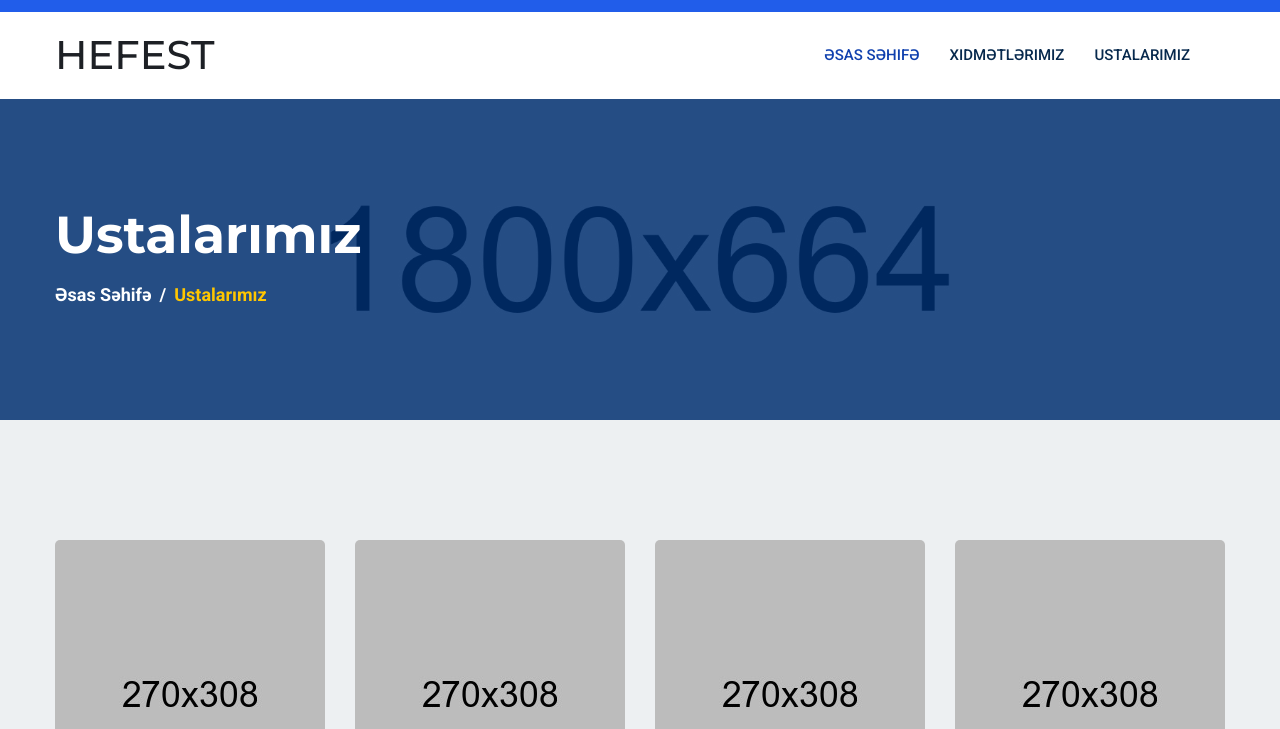
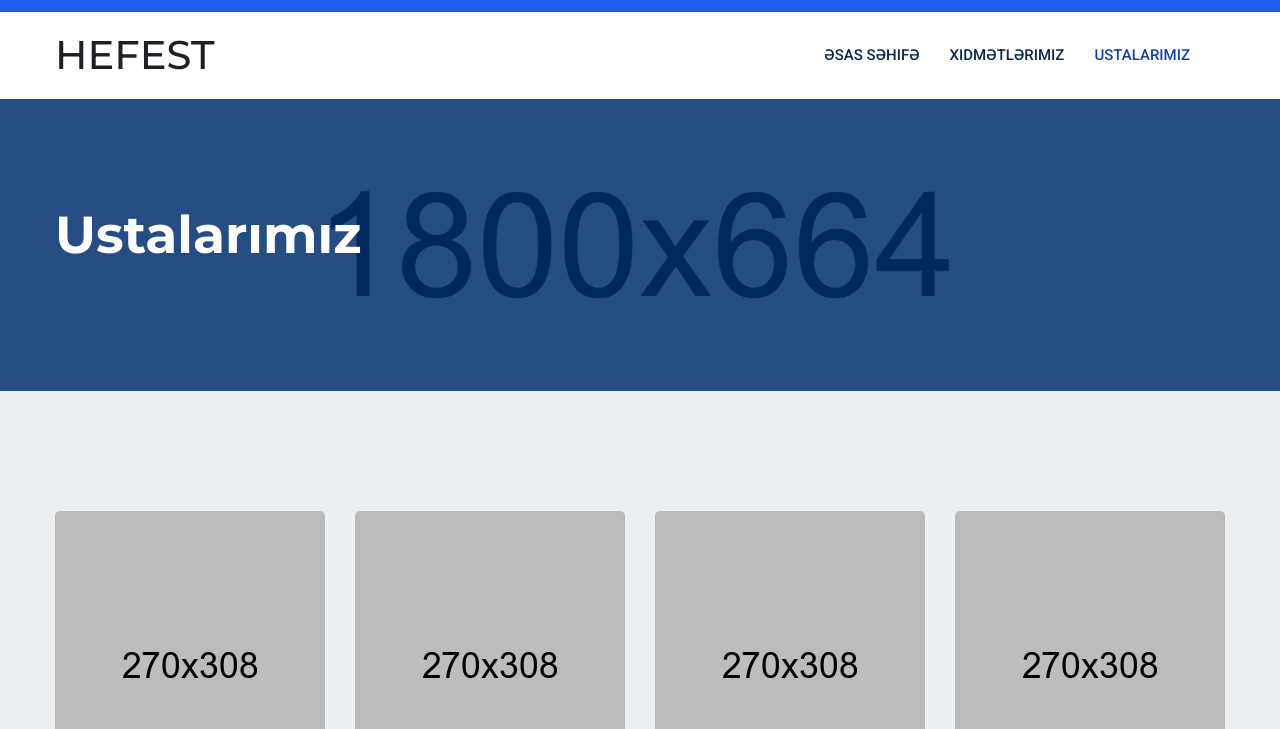
Before and after one commit to safaraliyevelmir/HEFEST.io, a plain HTML site: page workers.html in a window 1280 px wide. Shown: the part 42-771 px from the top of the page. Drawn offline with Linux system fonts and the light colour scheme; some packages are replaced by stand-ins of ours; a script that the page names is missing.

Commit message:
workers page

```diff
--- a/workers.html
+++ b/workers.html
@@ -98,13 +98,13 @@
                             <div class="collapse navbar-collapse sub-menu-bar" id="navbarSupportedContent">
                                 <ul class="navbar-nav ml-auto">
                                     <li class="nav-item">
-                                        <a class="active" href="index.html">Əsas Səhifə</a>
+                                        <a href="index.html">Əsas Səhifə</a>
                                     </li>
                                     <li class="nav-item">
                                         <a href="">Xidmətlərimiz</a>
                                     </li>
                                     <li class="nav-item">
-                                        <a href="workers.html">Ustalarımız</a>
+                                        <a class="active" href="workers.html">Ustalarımız</a>
                                     </li>
                                 </ul>
                             </div>
@@ -127,12 +127,6 @@
                 <div class="col-lg-12">
                     <div class="page-banner-cont">
                         <h2>Ustalarımız</h2>
-                        <nav aria-label="breadcrumb">
-                            <ol class="breadcrumb">
-                                <li class="breadcrumb-item"><a href="#">Əsas Səhifə</a></li>
-                                <li class="breadcrumb-item active" aria-current="page">Ustalarımız</li>
-                            </ol>
-                        </nav>
                     </div> <!-- page banner cont -->
                 </div>
             </div> <!-- row -->
@@ -303,9 +297,9 @@
                     </div> <!-- single teachers -->
                 </div>
             </div> <!-- row -->
-            <div class="row">
+             <div class="row">
                 <div class="col-lg-12">
-                    <nav class="courses-pagination mt-50">
+                   <!-- <nav class="courses-pagination mt-50">
                         <ul class="pagination justify-content-center">
                             <li class="page-item">
                                 <a href="#" aria-label="Previous">
@@ -321,7 +315,7 @@
                                 </a>
                             </li>
                         </ul>
-                    </nav> <!-- courses pagination -->
+                    </nav>  courses pagination -->
                 </div>
             </div> <!-- row -->
         </div> <!-- container -->
```
Also changed, not shown: index.html (+2 -2 lines).
